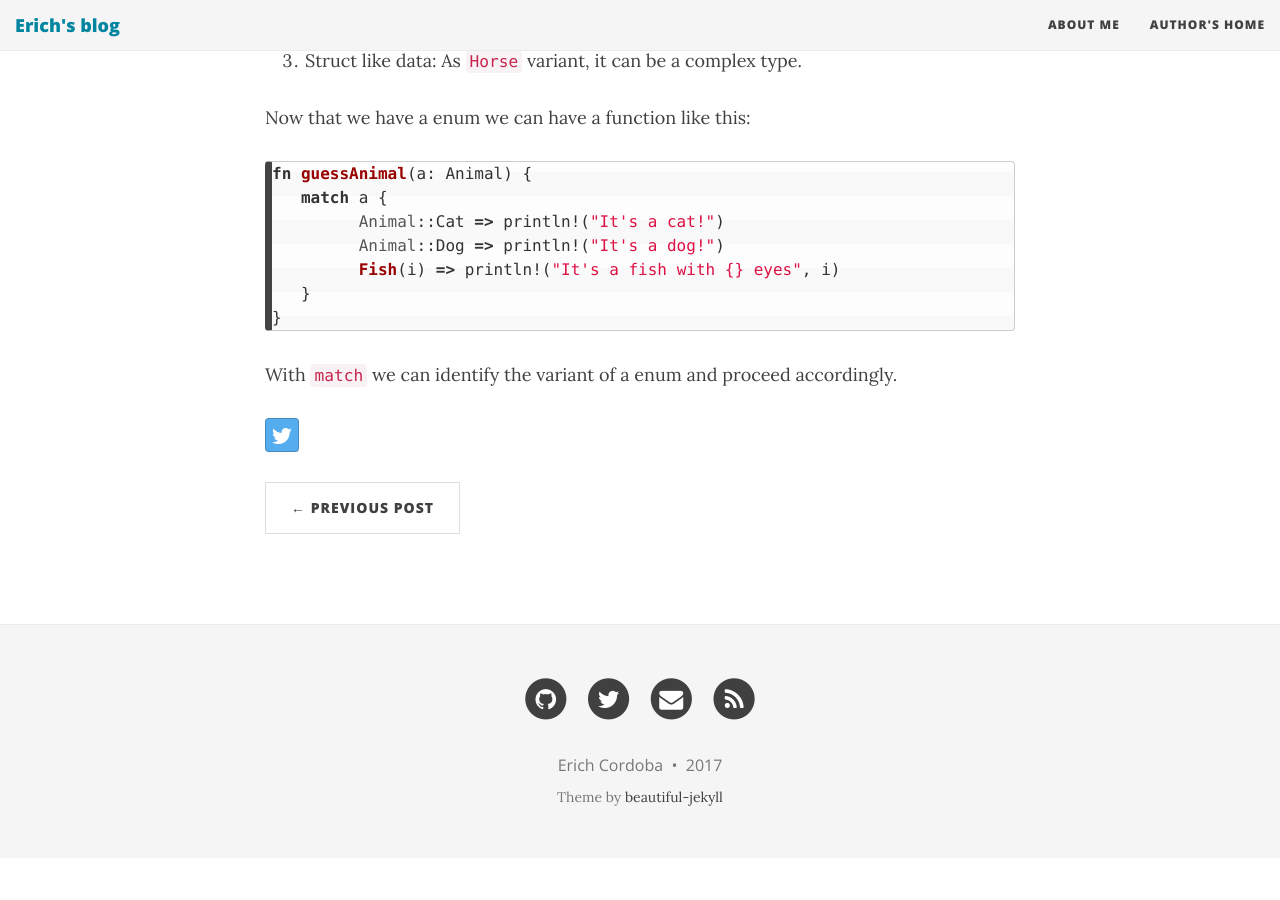
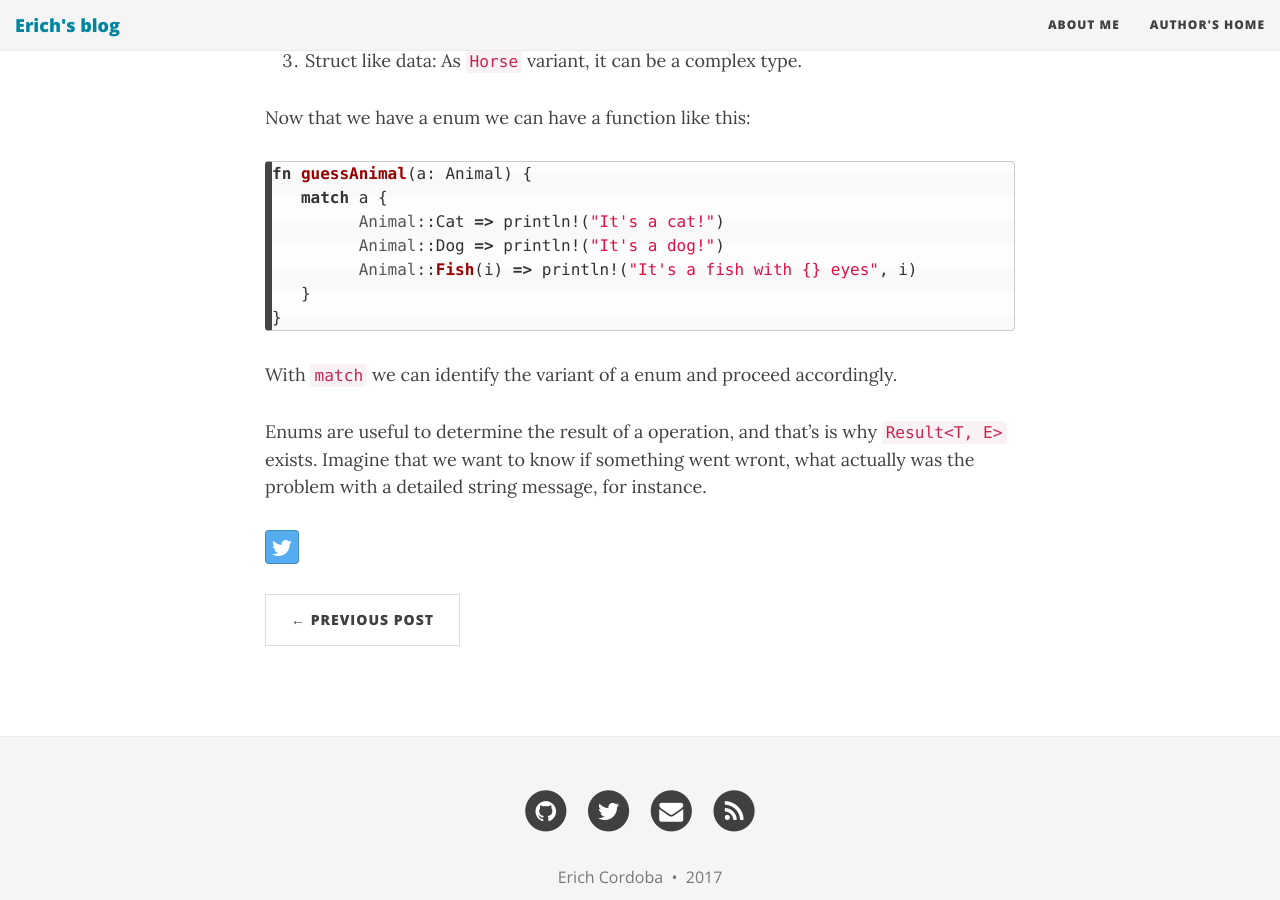
Before and after one commit to ericho/ericho.github.io, a Jekyll site: the page built from _posts/2017-02-12-understanding-rust-enums.md, in a window 1280 px wide and 900 px high, scrolled down 942 px. Built offline with Jekyll 4.4.1, drawn with Linux system fonts in a browser that asks for light colours; nearby versions of some CDN libraries; before the commit the page ends 1800 px from its top, so only the background shows below that.

Commit message:
Fixing errors
Signed-off-by: Erich Cordoba <erich.cm@yandex.com>

````diff
--- a/_posts/2017-02-12-understanding-rust-enums.md
+++ b/_posts/2017-02-12-understanding-rust-enums.md
@@ -35,9 +35,11 @@ fn guessAnimal(a: Animal) {
    match a {
    	 Animal::Cat => println!("It's a cat!")
 	 Animal::Dog => println!("It's a dog!")
-	 Fish(i) => println!("It's a fish with {} eyes", i)
+	 Animal::Fish(i) => println!("It's a fish with {} eyes", i)
    }
 }
 ```
 
 With `match` we can identify the variant of a enum and proceed accordingly.
+
+Enums are useful to determine the result of a operation, and that's is why `Result<T, E>` exists. Imagine that we want to know if something went wront, what actually was the problem with a detailed string message, for instance.
````
